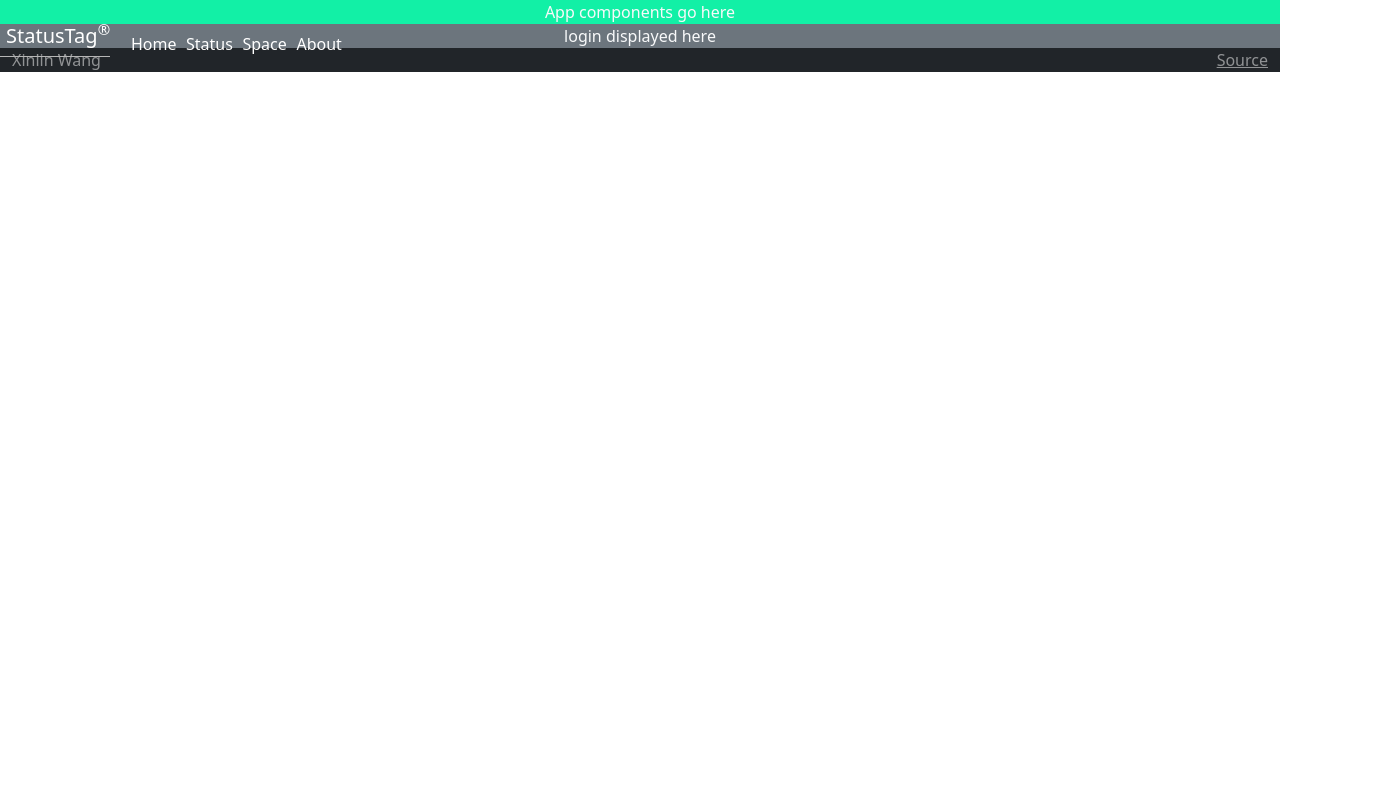
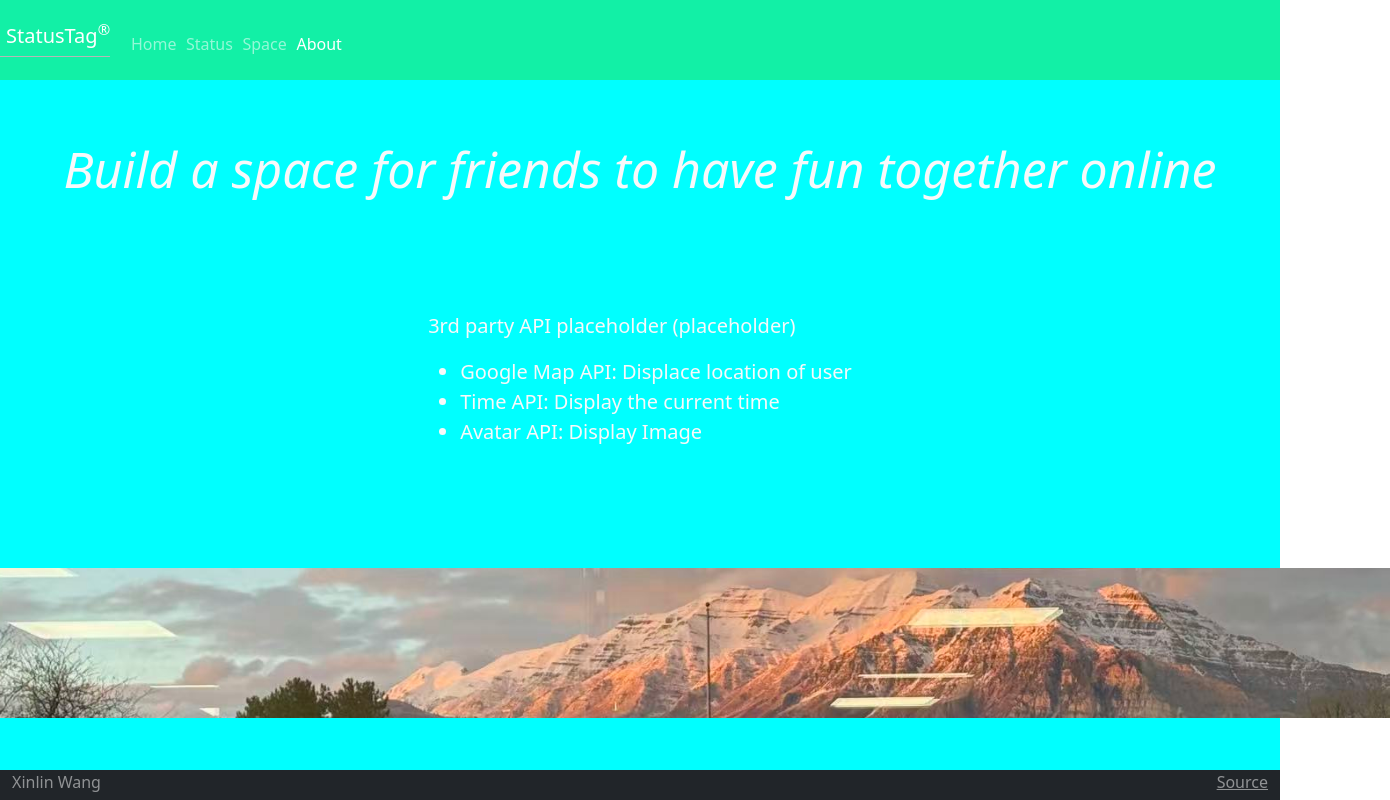
Before and after one commit to xinlinwang53-crypto/startup, a React (Vite) app: page /about in a window 1280 px wide. Shown: the whole page, 1390 px wide, since content can reach past the window. Built offline with nearby package versions, Linux system fonts and the light colour scheme; a web font is replaced by a local one.

Commit message:
fix the body in app.jsx

```diff
--- a/src/about/about.jsx
+++ b/src/about/about.jsx
@@ -1,9 +1,24 @@
 import React from 'react';
+import './about.css';
+
 
 export function About() {
   return (
-    <main className="container-fluid bg-secondary text-center">
-      <div>login displayed here</div>
-    </main>
+    <main className="container-fluid   main-theme">
+    <span className="title"> Build a space for friends to have fun together online </span>
+    <section className="API">
+      <p>3rd party API placeholder (placeholder)</p>
+      <ul>
+        <li>Google Map API: Displace location of user</li>
+        <li>Time API: Display the current time</li>
+        <li>Avatar API: Display Image</li>
+      </ul>
+    </section>
+    <aside>
+      <img className="img-" alt="A nice photo" src="/library.JPG"  />
+    </aside>
+  </main>
+
+
   );
 }
--- a/src/app.jsx
+++ b/src/app.jsx
@@ -3,15 +3,15 @@ import 'bootstrap/dist/css/bootstrap.min.css';
 import './app.css';
 
 import { BrowserRouter, NavLink, Route, Routes } from 'react-router-dom';
-import { Main } from './main/main';
-import { Status } from './status/status';
-import { Space } from './space/space';
-import { About } from './about/about';
+import { Main } from './main/main.jsx';
+import { Status } from './status/status.jsx';
+import { Space } from './space/space.jsx';
+import { About } from './about/about.jsx';
 
 export default function App() {
   return (
     <BrowserRouter>
-      <div className="text-light my-theme">
+      <div className="body text-light my-theme">
         <header className="container-fluid">
           <nav className="navbar fixed-top navbar-dark">
             <div className="navbar-brand">
@@ -19,22 +19,22 @@ export default function App() {
             </div>
             <menu className="navbar-nav">
               <li className="nav-item">
-                <NavLink className="nav-link" href="index.html">
+                <NavLink className="nav-link" to="index">
                   Home
                 </NavLink>
               </li>
               <li className="nav-item">
-                <NavLink className="nav-link" href="status.html">
+                <NavLink className="nav-link" to="status">
                   Status
                 </NavLink>
               </li>
               <li className="nav-item">
-                <NavLink className="nav-link" href="space.html">
+                <NavLink className="nav-link" to="space">
                   Space
                 </NavLink>
               </li>
               <li className="nav-item">
-                <NavLink className="nav-link" href="about.html">
+                <NavLink className="nav-link" to="about">
                   About
                 </NavLink>
               </li>
@@ -42,11 +42,11 @@ export default function App() {
           </nav>
         </header>
 
-        <main>App components go here</main>
+
 
 
         <Routes>
-          <Route path='/' element={<Main />} exact />
+          <Route path='/index' element={<Main />} exact />
           <Route path='/status' element={<Status />} />
           <Route path='/space' element={<Space />} />
           <Route path='/about' element={<About />} />
```
Also changed, not shown: src/about/about.css (renamed from about.css).
